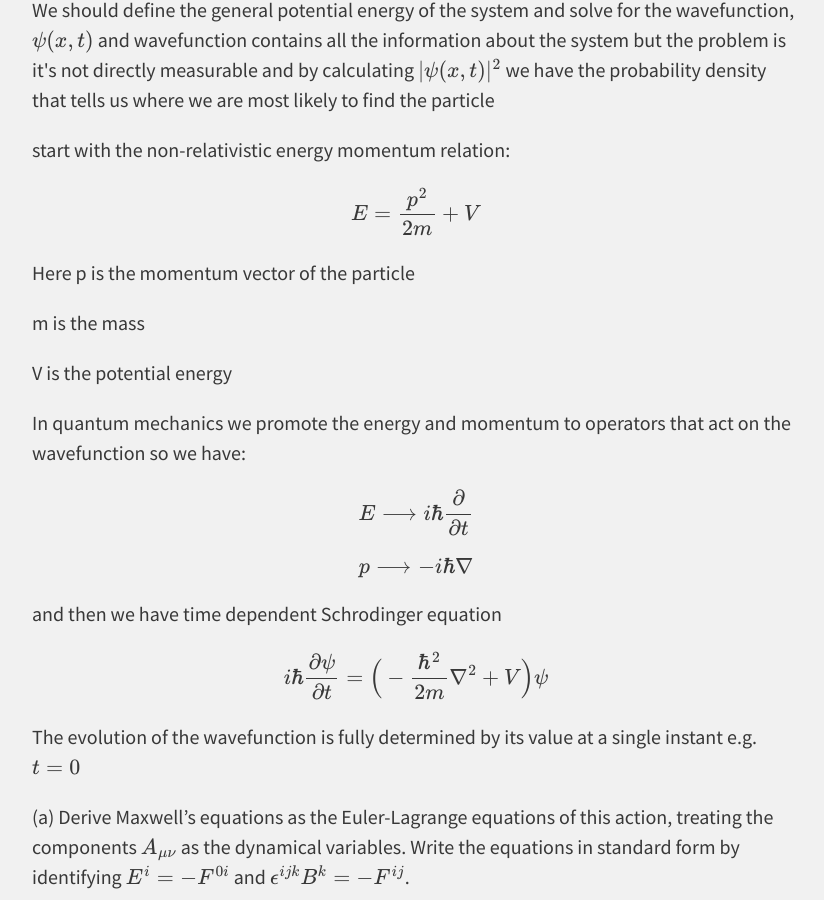
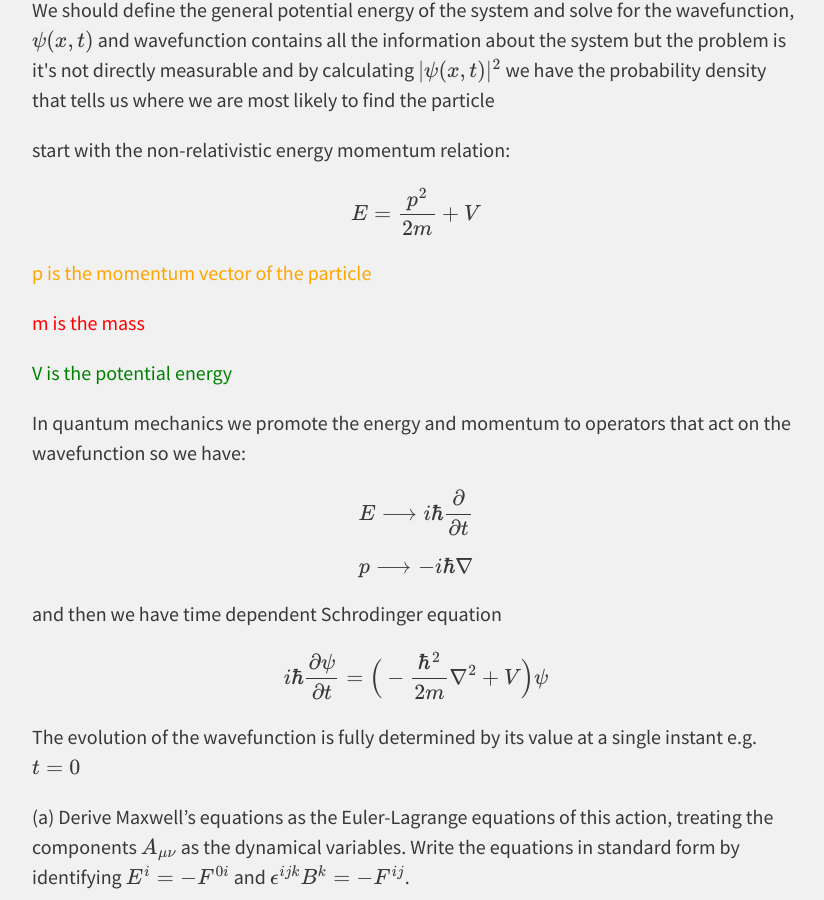
Before and after one commit to SinaEtebar/Website, a Jekyll site: the page built from _posts/2023-11-18-QToE.md, in a window 1280 px wide and 900 px high, scrolled down 743 px. Shown: the whole window, without its empty margins (224-1048 px from the left). Built offline with Jekyll 4.4.1, drawn with Linux system fonts in a browser that asks for light colours; nearby versions of some CDN libraries.

Commit message:
Update 2023-11-18-QToE.md

```diff
--- a/_posts/2023-11-18-QToE.md
+++ b/_posts/2023-11-18-QToE.md
@@ -28,9 +28,9 @@ $$ i \hbar \frac{\partial \psi (x,t)}{\partial t} = -\frac{\hbar^2}{2m} \nabla^2
 
 $$ E = \frac{p^2}{2m}+V $$
 
-<p>Here p is the momentum vector of the particle</p>
-<p>m is the mass</p>
-<p>V is the potential energy</p>
+<p style="color:orange;">p is the momentum vector of the particle</p>
+<p style="color:red;">m is the mass</p>
+<p style="color:green;">V is the potential energy</p>
 
 <p>In quantum mechanics we promote the energy and momentum to operators that act on the wavefunction so we have:</p>
 
@@ -43,6 +43,8 @@ $$ p \longrightarrow -i\hbar \nabla $$
 $$ i\hbar \frac{\partial \psi}{\partial t} = \Big(-\frac{\hbar^2}{2m}\nabla^2+V\Big)\psi $$
 
 <p>The evolution of the wavefunction is fully determined by its value at a single instant e.g. $t=0$</p>
+
+<p></p>
 
 <p>(a) Derive Maxwell’s equations as the Euler-Lagrange equations of this action, treating the components $A_{\mu\nu}$ as the dynamical variables. Write the equations in standard form by identifying $E^{i} = -F^{0i}$ and $\epsilon^{ijk}B^{k} = -F^{ij}$.</p>
 <p>(b) Construct the energy-momentum tensor for this theory. Note that the usual procedure does not result in a symmetric tensor. To remedy that, we can add to $T^{\mu\nu}$ a term of the form $\partial_{\lambda}K^{\lambda\mu\nu}$, where $K^{\lambda\mu\nu}$ is antisymmetric in its first two indices. Such an object is automatically divergenceless, so</p>
```
